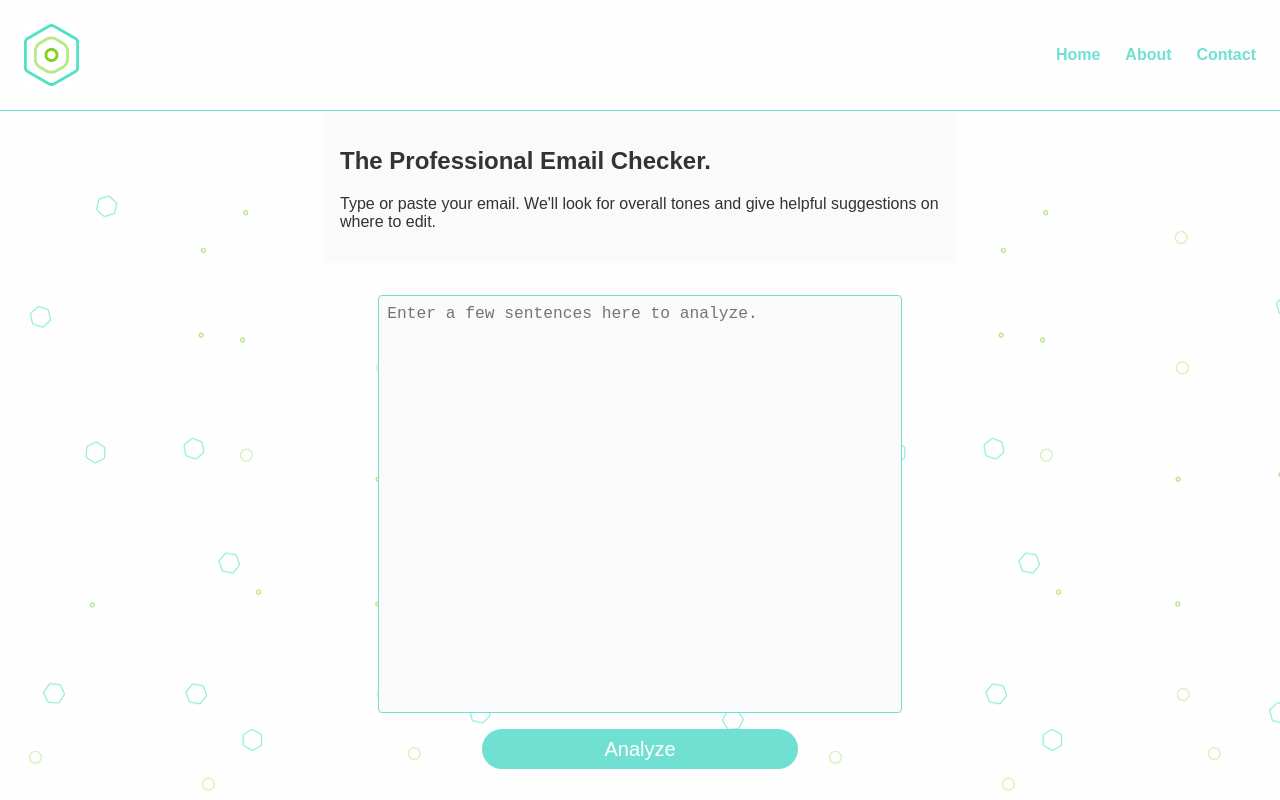
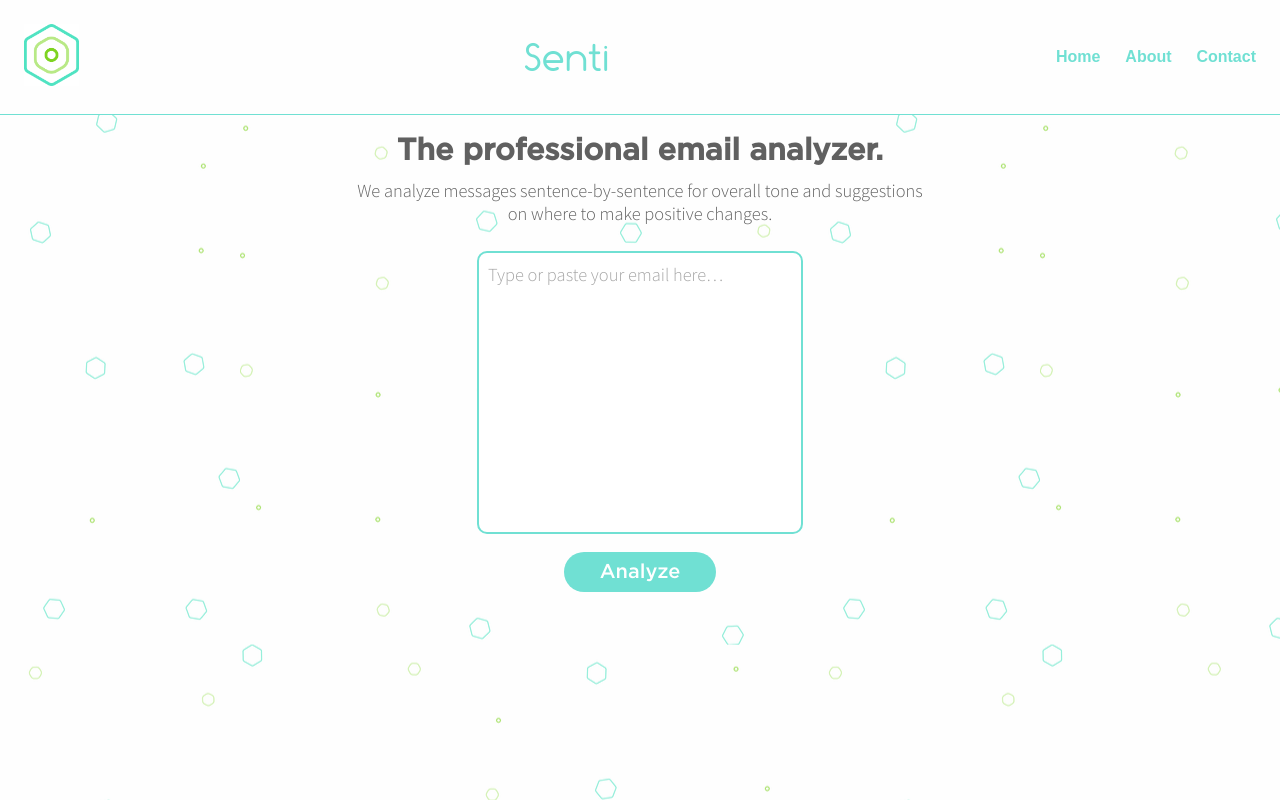
Before and after one commit to BrandonKlotz/senti, a React (Create React App) app in the folder client/: page / in a window 1280 px wide. Built offline with nearby package versions, Linux system fonts and the light colour scheme.

Commit message:
initial commit of updated layouts

```diff
--- a/client/public/index.html
+++ b/client/public/index.html
@@ -7,6 +7,7 @@
     <meta name="theme-color" content="#000000">
 
     <link rel="manifest" href="%PUBLIC_URL%/manifest.json">
+    <link href="https://fonts.googleapis.com/css?family=Source+Sans+Pro:300,400,600" rel="stylesheet">
 
     <title>Senti</title>
   </head>
--- a/client/src/components/DocumentResults.js
+++ b/client/src/components/DocumentResults.js
@@ -68,13 +68,8 @@ class DocumentResults extends Component {
 
     return (
       <div className="DocumentResults">
-        <div className="container">
-					<h2>Overall Tones</h2>
-					<p><i className="fa fa-flag" aria-hidden="true"></i>- We've detected tones that could be negatively impacting your message.</p>
-          <p><i className="fa fa-check" aria-hidden="true"></i>- We think you effectively used this tone.</p>
-				</div>
-
         <div className="AccordionContainer">
+          <h2>Overall Tones</h2>
           {detectedDocThemes}
         </div>
       </div>
--- a/client/src/components/Form.js
+++ b/client/src/components/Form.js
@@ -15,18 +15,11 @@ class Form extends Component {
 		return (
 			<div>
 
-				<div className="container">
-					<div className="splash">
-						<h2>The Professional Email Checker.</h2>
-						<p>Type or paste your email. We'll look for overall tones and give helpful suggestions on where to edit.</p>
-					</div>
-				</div>
-
 	      		<form onSubmit={this.handleSubmit.bind(this)} className="form">
 	          		<textarea
 	            		onChange={this.handleText.bind(this)}
 	            		value={this.state.text}
-	            placeholder="Enter a few sentences here to analyze."
+	            		placeholder="Type or paste your email here…"
 	            		defaultValue={this.props.text}>
 	          		</textarea>
 					<input type="submit" value="Analyze" onClick={this.handleSubmit.bind(this)} className="Button" />
--- a/client/src/components/Header.js
+++ b/client/src/components/Header.js
@@ -10,8 +10,11 @@ class Header extends Component {
 
     return(
    		<header>
-        <div className="logo">
+   			<div className="logoContainer">
+        		<div className="logo"></div>
         	</div>
+
+        	<div id="logotype">Senti</div>
 
 			<div className="ExpandedNavigation">
 				<a href="#">Home</a>
@@ -26,12 +29,11 @@ class Header extends Component {
 					<a href="#">Home</a>
 					<a href="#">About</a>
 					<a href="#">Contact</a>
-
 				</div>
 			</div>
-
 	   	</header>
     );
+
   }
 
  myFunction(event) {
--- a/client/src/components/SentenceResults.js
+++ b/client/src/components/SentenceResults.js
@@ -37,7 +37,7 @@ class SentenceResults extends Component {
 
            return (
             <div className="container">
-                <h2>Sentence-By-Sentence Tones</h2>
+                <h2>Sentence Tones</h2>
                 <div className="SentenceResults">
                   {sentences}
                 </div>
--- a/client/src/components/TextAnalyzer.js
+++ b/client/src/components/TextAnalyzer.js
@@ -19,6 +19,12 @@ class TextAnalyzer extends Component {
     if (this.props.loading !== true && isEmpty(this.props.displayResults) ) {
       return (
         <div className="App">
+          <div className="container">
+            <div className="splash">
+              <h1>The professional email analyzer.</h1>
+              <p>We analyze messages sentence-by-sentence for overall tone and suggestions on where to make positive changes.</p>
+            </div>
+          </div>
           <Form onSubmit={this.props.addResults}/>
         </div>
       );
@@ -31,6 +37,7 @@ class TextAnalyzer extends Component {
     } else {
       return (
         <div className="App">
+          <h1>Your Results</h1>
           <DocumentResults />
           <SentenceResults />
           <Form value = {this.props.text} onSubmit={this.props.addResults}/>
--- a/client/src/index.css
+++ b/client/src/index.css
@@ -25,14 +25,49 @@ body {
   text-align: center;
 }
 
-h1, h2, p {
-  color: #333;
+h1 {
+  font-family: 'Gotham', sans-serif;
+  color: #606060;
+
+  font-size: 1.9em;
+  line-height: 1.2em;
+  text-align: center;
+  margin: 10px 0;
+}
+
+h2 {
+  font-family: 'Source Sans Pro', sans-serif;
+  font-weight: lighter;
+  font-style: italic;
+  color: #606060;
+  text-align: center;
+}
+
+p {
+  font-family: 'Source Sans Pro', sans-serif;
+  font-weight: lighter;
+  font-size: 1.15em;
+  color: #606060;
+  text-align: center;
+
+  margin: 10px 0;
+}
+
+@font-face {
+  font-family: 'Gotham';
+  src: url('./fonts/Gotham-Medium.otf');
+}
+
+@font-face {
+  font-family: 'Comfortaa';
+  src: url('./fonts/Comfortaa_Regular.ttf');
 }
 
 /* -- HEADER STYLING -- */
 
 header {
   display: flex;
+  flex-direction: row;
   justify-content: space-between;
   border-bottom: 1px #70E0D3 solid;
   align-items: center;
@@ -100,19 +135,34 @@ header img {
 
 /* -- Submission Form Styling -- */
 
+form {
+  box-sizing: border-box;
+  max-width: 600px;
+  width: 90%;
+  min-width: 320px;
+  padding: 0.5em;
+}
+
 textarea {
-  min-width: 310px;
-  min-height: 400px;
-  border: none;
-  font-size: 1.25em;
-  background-color: #fafafa;
-  border-radius: 0;
+  width: 100%;
+  height: 260px;
+  background-color: #ffffff;
   padding: .5em;
   margin-bottom: 1em;
-  border: 1px solid #70E0D3;
-  border-radius: 4px;
+  border: 2px solid #70E0D3;
+  border-radius: 10px;
   resize: none;
+
+  font-family: 'Source Sans Pro', sans-serif;
+  font-weight: lighter;
+  font-size: 1.15em;
+  color: #606060;
 }
+
+textarea::placeholder {
+  color: #a5a5a5;
+}
+
 textarea:focus {
   outline:none;
 }
@@ -124,6 +174,7 @@ textarea:focus {
   background-color: #70E0D3;
   color: #fff;
   font-size: 1.25em;
+  font-family: 'Gotham';
   border: none;
   border-radius: 25px;
 }
@@ -200,10 +251,11 @@ i.hide {
 /* -- Sentence Results Styling -- */
 
 .container {
-  padding: 1em;
-  background-color: #fafafa;
-  border-radius: 0px;
-  margin-bottom: 2em;
+  box-sizing: border-box;
+  max-width: 600px;
+  width: 90%;
+  min-width: 320px;
+  padding: 0.5em;
 }
 
 textarea, .DocumentResults {
@@ -377,6 +429,15 @@ hr {
   background-image: url(./img/logo.png);
   background-position: center;
   background-size: cover;
+  display: inline-block;
+}
+
+#logotype {
+  display: inline-block;
+  margin: 0;
+  font-family: 'Comfortaa';
+  font-size: 2.5em;
+  color: #70E0D3;
 }
 
 .loadingAnimation {
```
Also changed, not shown: client/src/fonts/Comfortaa_Regular.ttf (added), client/src/fonts/Gotham-Medium.otf (added). Lines whose indentation alone changed are shown as unchanged.
